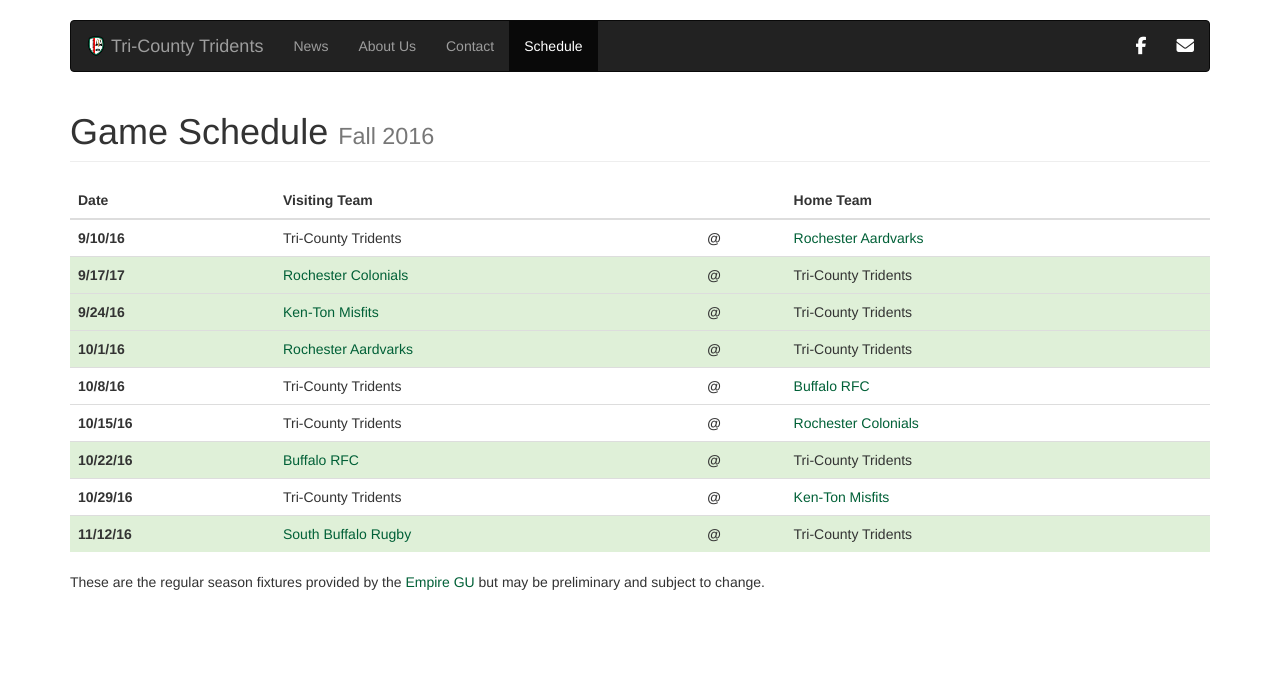
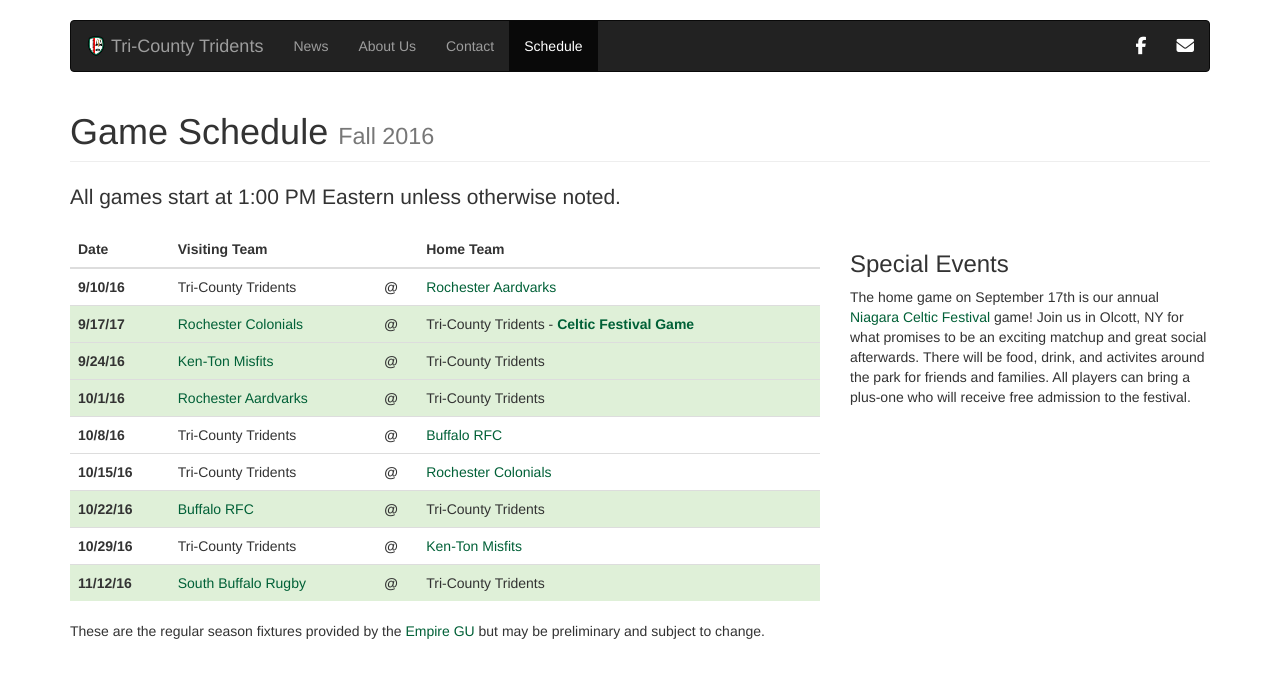
Before and after one commit to tricountyrugby/tricountyrugby.github.io, a Jekyll site: the page built from schedule.html, in a window 1280 px wide. Shown: the top 678 px of the page. Built offline with Jekyll 4.4.1, drawn with Linux system fonts in a browser that asks for light colours; nearby versions of some CDN libraries.

Commit message:
added celtic fest notice
Signed-off-by: Alex Kofke <akofke@gmail.com>

```diff
--- a/_includes/head.html
+++ b/_includes/head.html
@@ -7,6 +7,7 @@
   <meta name="description" content="{% if page.excerpt %}{{ page.excerpt | strip_html | strip_newlines | truncate: 160 }}{% else %}{{ site.description }}{% endif %}">
 
   <link rel="stylesheet" href="{{ "/css/main.css" | prepend: site.baseurl }}">
+  <link href="https://fonts.googleapis.com/css?family=Raleway" rel="stylesheet">
   <link rel="canonical" href="{{ page.url | replace:'index.html','' | prepend: site.baseurl | prepend: site.url }}">
   <link rel="alternate" type="application/rss+xml" title="{{ site.title }}" href="{{ "/feed.xml" | prepend: site.baseurl | prepend: site.url }}">
   <link rel="icon" href="assets/favicon.ico">
--- a/css/main.scss
+++ b/css/main.scss
@@ -45,6 +45,7 @@
 }
 
 .jumbotron#banner {
+  font-family: 'Raleway', sans-serif;
   background-color: rgba(0, 0, 0, 0.0);
   margin-top: 20%;
 
--- a/schedule.html
+++ b/schedule.html
@@ -4,7 +4,10 @@
 ---
 
 <h1 class="page-header">Game Schedule <small>Fall 2016</small></h1>
+<p class="lead">All games start at 1:00 PM Eastern unless otherwise noted.</p>
 
+<div class="row">
+  <div class="col-md-8">
     <table class="table">
       <thead>
         <tr>
@@ -26,7 +29,7 @@
           <td><b>9/17/17</b></td>
           <td><a target="_blank" rel="noopener noreferrer" href="https://www.facebook.com/RochesterColonialsRFC/">Rochester Colonials</a></td>
           <td><b>@</b></td>
-      <td>Tri-County Tridents</td>
+          <td>Tri-County Tridents - <a href="#event"><b>Celtic Festival Game</b></a></td>
         </tr>
         <tr class="success">
           <td><b>9/24/16</b></td>
@@ -72,8 +75,6 @@
         </tr>
 
       </tbody>
-
-
     </table>
 
     <p>
@@ -81,3 +82,15 @@
       <a target="_blank" rel="noopener noreferrer" href="http://empiregurugby.com/league/110122/d3_upstate">Empire GU</a>
       but may be preliminary and subject to change.
     </p>
+  </div>
+
+  <div class="col-md-4">
+    <h3 id="event">Special Events</h3>
+    <p>
+      The home game on September 17th is our annual <a href="http://niagaraceltic.com/fest_entrance.html">Niagara Celtic Festival</a> game!
+      Join us in Olcott, NY for what promises to be an exciting matchup and great social afterwards.
+      There will be food, drink, and activites around the park for friends and families.
+      All players can bring a plus-one who will receive free admission to the festival.
+    </p>
+  </div>
+</div>
```
Lines whose indentation alone changed are shown as unchanged.
